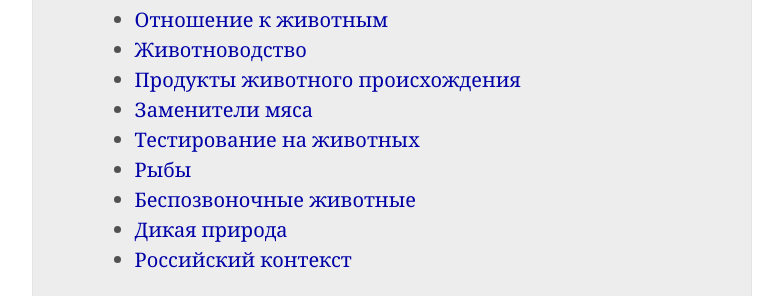
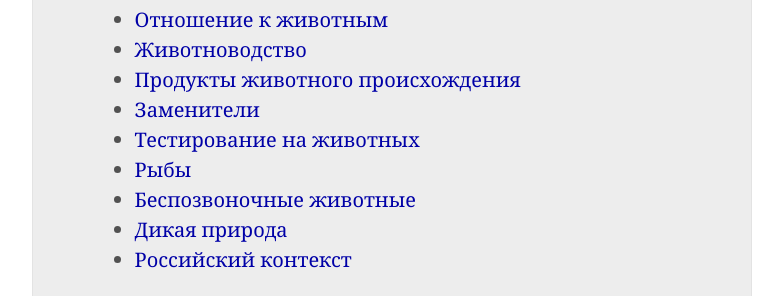
Before and after one commit to ReducingSuffering/reducingsuffering.github.io, a Jekyll site: the page built from index.md, in a window 1280 px wide and 900 px high, scrolled down 1124 px. Shown: the part 164-460 px from the top of the window, without its empty margins (248-1031 px from the left). Built offline with Jekyll 4.4.1, drawn with Linux system fonts in a browser that asks for light colours; some of the changed text lies outside the part shown.

Commit message:
Update animals.html

```diff
--- a/_lists/animals.html
+++ b/_lists/animals.html
@@ -59,8 +59,8 @@ sublists:
   - 605 # Зачем веганам думать о страданиях в дикой природе — Брайан Томасик
   - 316 # Как люди, даже если мы все станем веганами, могут причинять огромные страдания животным — Humane Hancock
   - 753 # Глобальный упадок меховой индустрии: анализ за последние 10 лет — Голоса за животных
-- title: Заменители мяса
-  mark: Заменители_мяса
+- title: Заменители
+  mark: Заменители
   nodes:
   - 307 # Культивируемое мясо — продукт завтрашнего дня — Биомолекула
   - 330 # Мясо из пробирки не поможет в борьбе с изменением климата? — N + 1
```
Also changed, not shown: other parts of _lists/animals.html (+1 -1 lines).
